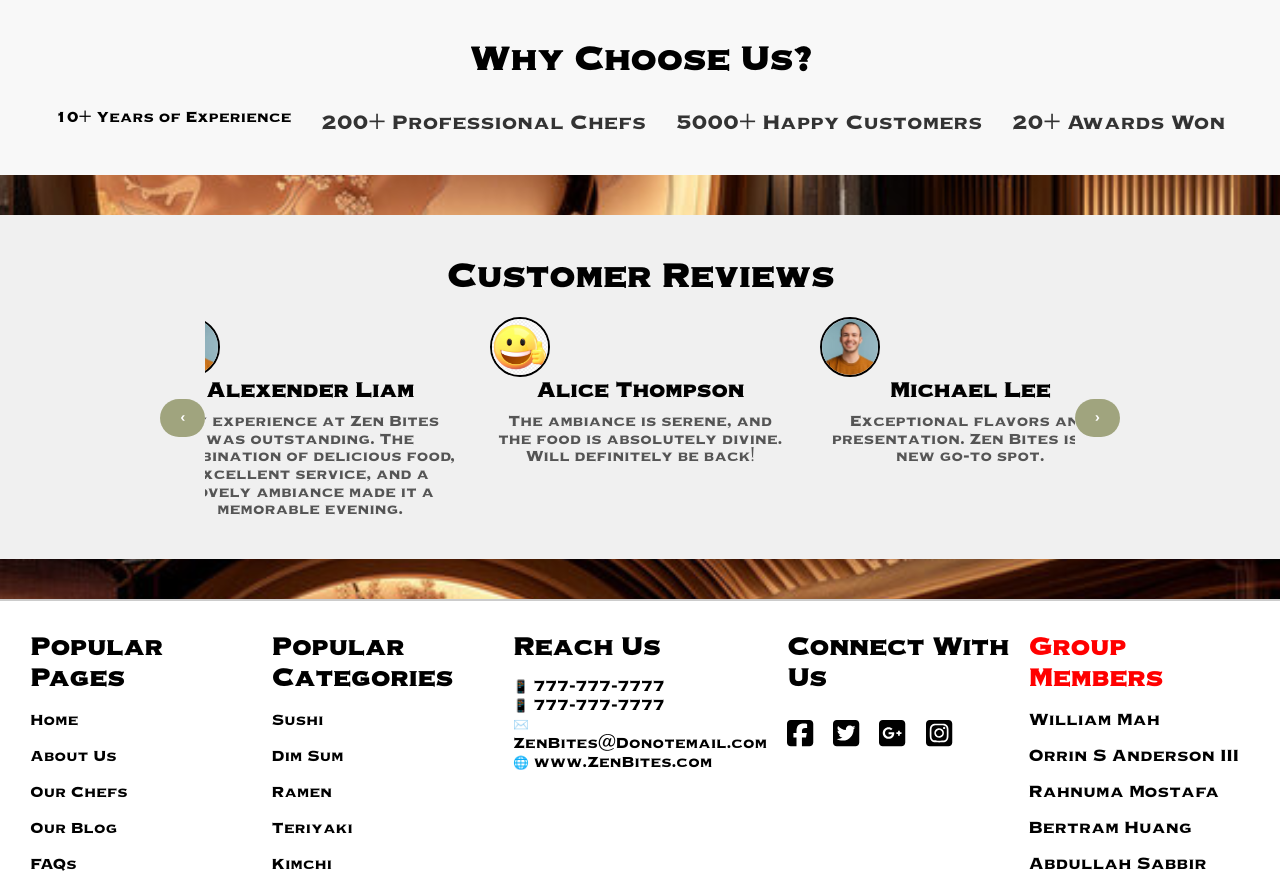
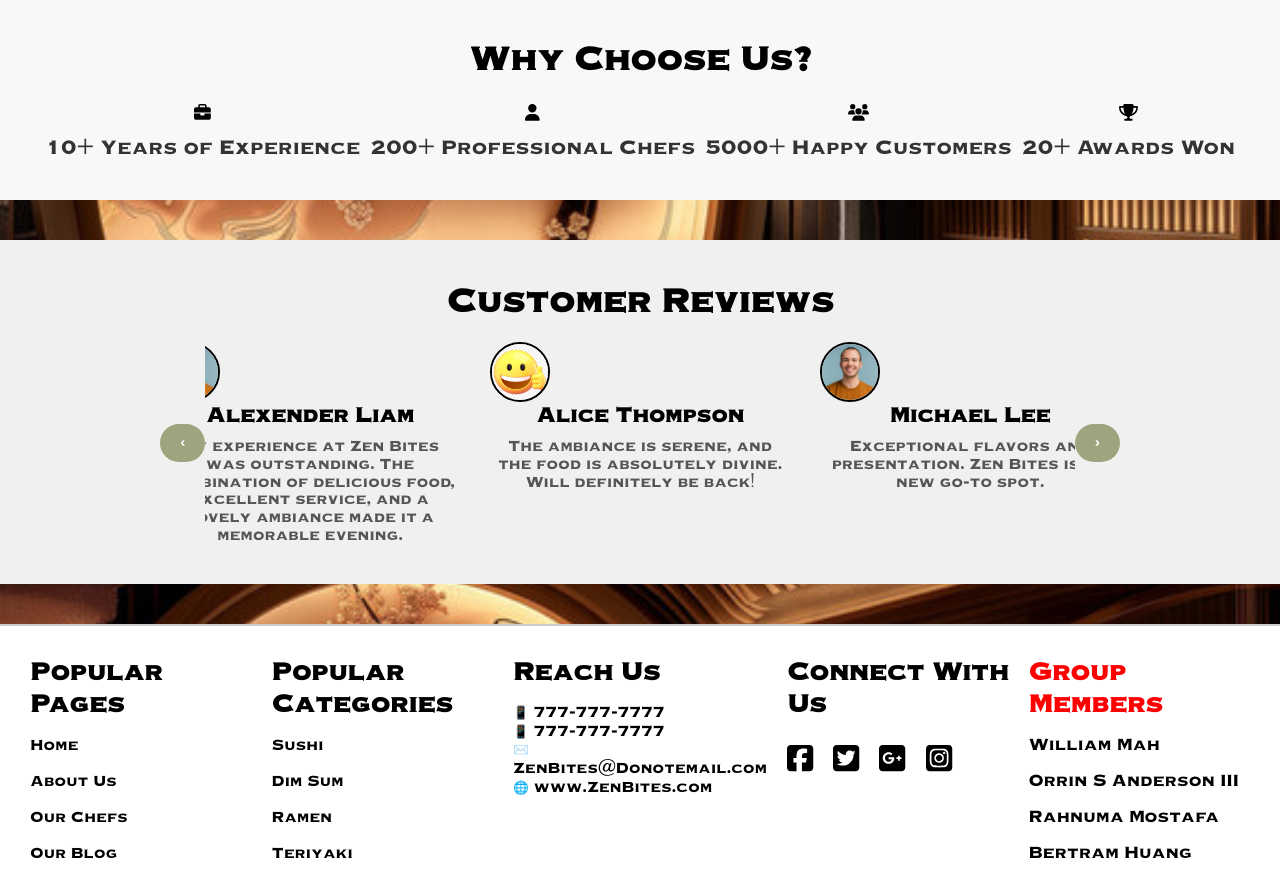
Before and after one commit to wwwwwwwwwwwwwmmmmmm/csci355project1, a Next.js app: page / in a window 1280 px wide. Shown: the part 1928-2808 px from the top of the page. Built offline with nearby package versions, Linux system fonts and the light colour scheme.

Commit message:
feat: added gray_paper.md

```diff
--- a/src/app/components/ContactDetails.tsx
+++ b/src/app/components/ContactDetails.tsx
@@ -1,11 +1,13 @@
 import styles from "./ContactDetails.module.css"
+import {FontAwesomeIcon} from "@fortawesome/react-fontawesome";
+import {faEnvelope, faPhoneAlt} from "@fortawesome/free-solid-svg-icons";
 
 export default function ContactDetails() {
     return (
         <section className={styles.contactDetails}>
             <h2>Contact Information</h2>
-            <p><i className="fas fa-phone-alt"></i> 📱 777-777-7777</p>
-            <p><i className="fas fa-envelope"></i> ✉️ ZenBites@Donotemail.com</p>
+            <p><FontAwesomeIcon icon={faPhoneAlt} size="1x"/> 📱 777-777-7777</p>
+            <p><FontAwesomeIcon icon={faEnvelope} size="1x"/>✉️ ZenBites@Donotemail.com</p>
         </section>
     )
 }
--- a/src/app/components/CustomerReviews.module.css
+++ b/src/app/components/CustomerReviews.module.css
@@ -28,10 +28,6 @@
     color: #000;
     padding: 0 20px;
     transition: color 0.3s;
-
-    &:hover {
-        color: #d2b48c;
-    }
 
     &.prev {
         position: absolute;
--- a/src/app/components/Footer.tsx
+++ b/src/app/components/Footer.tsx
@@ -11,7 +11,6 @@ export default function Footer() {
     return (
         <>
             <div className={styles.footerContainer}>
-                {/*TODO*/}
                 <div className={styles.footerSection}>
                     <h3>Popular Pages</h3>
                     <ul>
--- a/src/app/components/MenuPagination.module.css
+++ b/src/app/components/MenuPagination.module.css
@@ -1,8 +1,5 @@
 .paginationSection {
     margin: 20px 40px;
-    /*justify-content: center;*/
-    /*margin-top: 2rem;*/
-    /*display: flex;*/
 }
 
 .pagination {
--- a/src/app/components/WhyChooseUs.tsx
+++ b/src/app/components/WhyChooseUs.tsx
@@ -1,4 +1,6 @@
 import styles from "./WhyChooseUs.module.css"
+import {FontAwesomeIcon} from "@fortawesome/react-fontawesome";
+import {faBriefcase, faTrophy, faUser, faUsers} from "@fortawesome/free-solid-svg-icons";
 
 
 export default function WhyChooseUs() {
@@ -6,20 +8,20 @@ export default function WhyChooseUs() {
         <div className={styles.whyChooseUs}>
             <h2>Why Choose Us?</h2>
             <div className={styles.iconsGrid}>
-                <div className="icon-item">
-                    <i className="fas fa-briefcase"/>
+                <div className={styles.iconItem}>
+                    <FontAwesomeIcon icon={faBriefcase}/>
                     <p>10+ Years of Experience</p>
                 </div>
                 <div className={styles.iconItem}>
-                    <i className="fas fa-user"/>
+                    <FontAwesomeIcon icon={faUser}/>
                     <p>200+ Professional Chefs</p>
                 </div>
                 <div className={styles.iconItem}>
-                    <i className="fas fa-users"/>
+                    <FontAwesomeIcon icon={faUsers}/>
                     <p>5000+ Happy Customers</p>
                 </div>
                 <div className={styles.iconItem}>
-                    <i className="fas fa-trophy"/>
+                    <FontAwesomeIcon icon={faTrophy}/>
                     <p>20+ Awards Won</p>
                 </div>
             </div>
```
Also changed, not shown: 62 other files (tests, documents, lock files or other folders).
